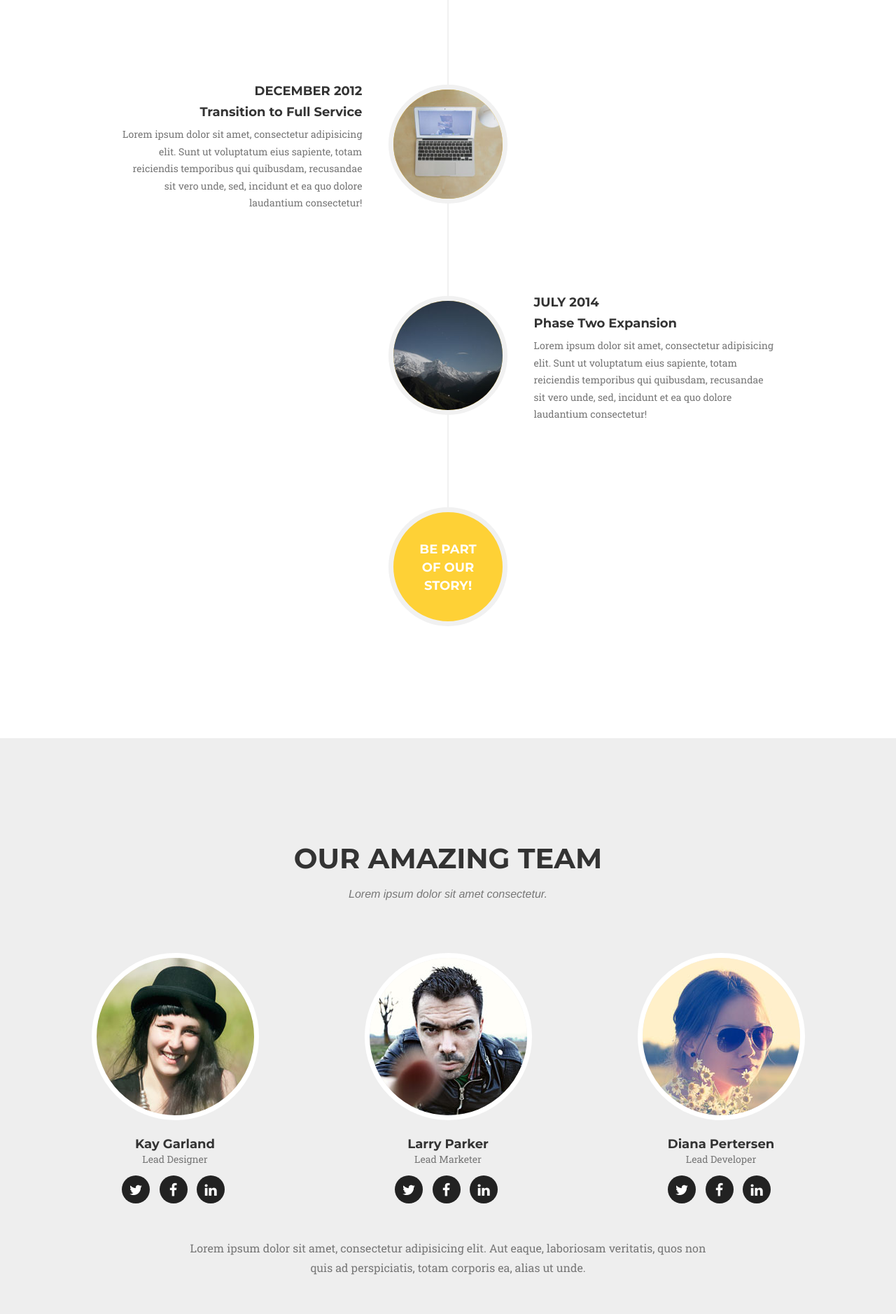
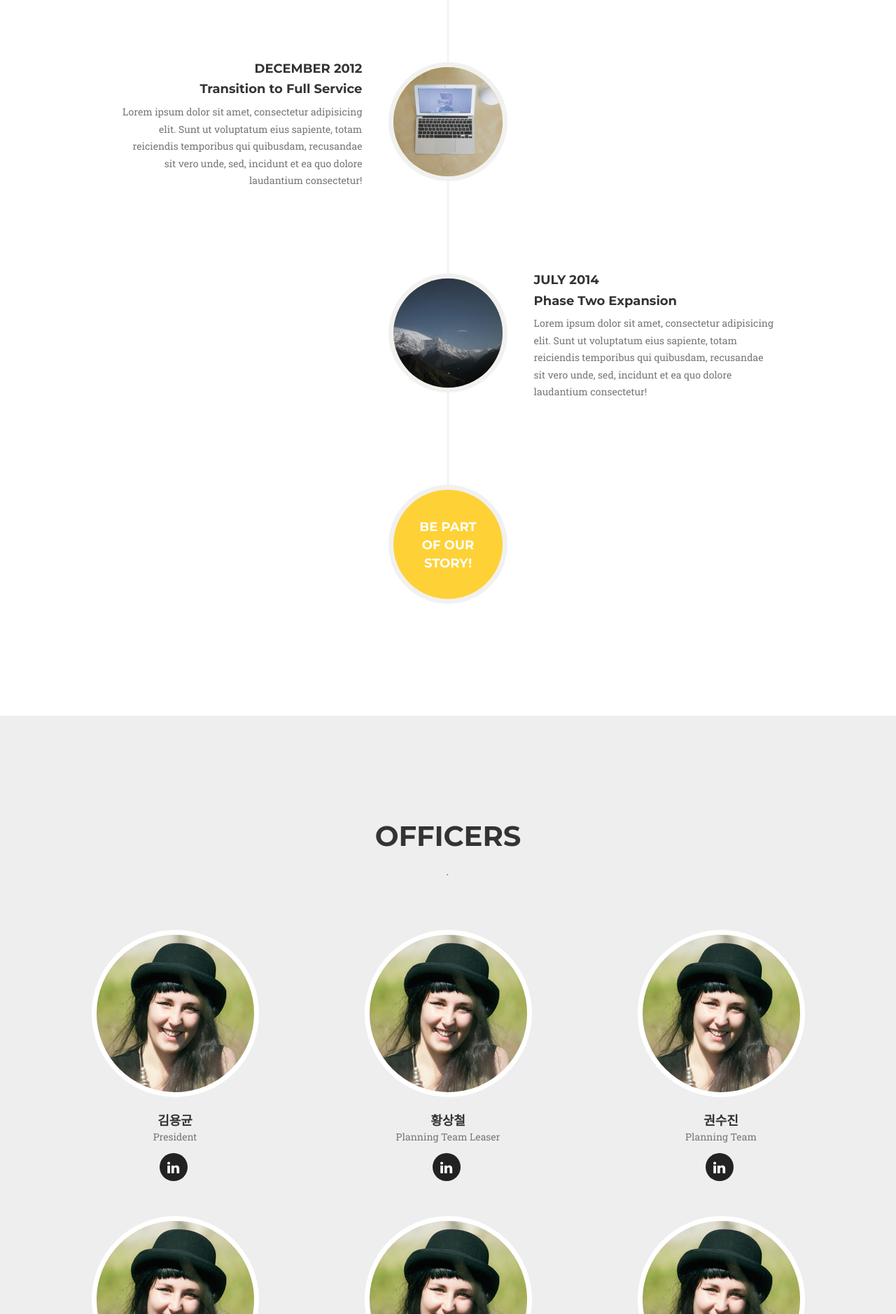
Before and after one commit to Kojobsdev/website, a Django app: template apps/templates/index.html in a window 1280 px wide. Shown: the part 3482-5360 px from the top of the page at 70% size. Run offline with Django 3.2, Linux system fonts and the light colour scheme; the template is opened without the code that fills it, so the values that code supplies are empty; some libraries are stand-ins or nearby versions; some web fonts are replaced.

Commit message:
Motify index.html

```diff
--- a/apps/templates/index.html
+++ b/apps/templates/index.html
@@ -43,7 +43,7 @@
                 <button type="button" class="navbar-toggle" data-toggle="collapse" data-target="#bs-example-navbar-collapse-1">
                     <span class="sr-only">Toggle navigation</span> Menu <i class="fa fa-bars"></i>
                 </button>
-                <a class="navbar-brand page-scroll" href="#page-top">Start Bootstrap</a>
+                <a class="navbar-brand page-scroll" href="#page-top">KOJOBS UW</a>
             </div>
 
             <!-- Collect the nav links, forms, and other content for toggling -->
@@ -53,19 +53,19 @@
                         <a href="#page-top"></a>
                     </li>
                     <li>
-                        <a class="page-scroll" href="#services">Services</a>
+                        <a class="page-scroll" href="#services">MEMBERSHIP</a>
                     </li>
                     <li>
-                        <a class="page-scroll" href="#portfolio">Portfolio</a>
+                        <a class="page-scroll" href="#portfolio">EVENT</a>
                     </li>
                     <li>
-                        <a class="page-scroll" href="#about">About</a>
+                        <a class="page-scroll" href="#about">ABOUT</a>
                     </li>
                     <li>
-                        <a class="page-scroll" href="#team">Team</a>
+                        <a class="page-scroll" href="#team">OFFICER</a>
                     </li>
                     <li>
-                        <a class="page-scroll" href="#contact">Contact</a>
+                        <a class="page-scroll" href="#contact">CONTACT</a>
                     </li>
                 </ul>
             </div>
@@ -78,7 +78,7 @@
     <header>
         <div class="container">
             <div class="intro-text">
-                <div class="intro-lead-in">Welcome To Our Studio!</div>
+                <div class="intro-lead-in">KOJOBS UW!</div>
                 <div class="intro-heading">It's Nice To Meet You</div>
                 <a href="#services" class="page-scroll btn btn-xl">Tell Me More</a>
             </div>
@@ -90,8 +90,8 @@
         <div class="container">
             <div class="row">
                 <div class="col-lg-12 text-center">
-                    <h2 class="section-heading">Services</h2>
-                    <h3 class="section-subheading text-muted">Lorem ipsum dolor sit amet consectetur.</h3>
+                    <h2 class="section-heading">BENEFITS</h2>
+                    <h3 class="section-subheading text-muted">what you can get from kojobs as a member</h3>
                 </div>
             </div>
             <div class="row text-center">
@@ -100,7 +100,7 @@
                         <i class="fa fa-circle fa-stack-2x text-primary"></i>
                         <i class="fa fa-shopping-cart fa-stack-1x fa-inverse"></i>
                     </span>
-                    <h4 class="service-heading">E-Commerce</h4>
+                    <h4 class="service-heading">Special Events</h4>
                     <p class="text-muted">Lorem ipsum dolor sit amet, consectetur adipisicing elit. Minima maxime quam architecto quo inventore harum ex magni, dicta impedit.</p>
                 </div>
                 <div class="col-md-4">
@@ -108,7 +108,7 @@
                         <i class="fa fa-circle fa-stack-2x text-primary"></i>
                         <i class="fa fa-laptop fa-stack-1x fa-inverse"></i>
                     </span>
-                    <h4 class="service-heading">Responsive Design</h4>
+                    <h4 class="service-heading">Tutoring Service</h4>
                     <p class="text-muted">Lorem ipsum dolor sit amet, consectetur adipisicing elit. Minima maxime quam architecto quo inventore harum ex magni, dicta impedit.</p>
                 </div>
                 <div class="col-md-4">
@@ -116,7 +116,7 @@
                         <i class="fa fa-circle fa-stack-2x text-primary"></i>
                         <i class="fa fa-lock fa-stack-1x fa-inverse"></i>
                     </span>
-                    <h4 class="service-heading">Web Security</h4>
+                    <h4 class="service-heading">Networking</h4>
                     <p class="text-muted">Lorem ipsum dolor sit amet, consectetur adipisicing elit. Minima maxime quam architecto quo inventore harum ex magni, dicta impedit.</p>
                 </div>
             </div>
@@ -128,8 +128,8 @@
         <div class="container">
             <div class="row">
                 <div class="col-lg-12 text-center">
-                    <h2 class="section-heading">Portfolio</h2>
-                    <h3 class="section-subheading text-muted">Lorem ipsum dolor sit amet consectetur.</h3>
+                    <h2 class="section-heading">Events</h2>
+                    <h3 class="section-subheading text-muted">Check out our newest events in 2017.</h3>
                 </div>
             </div>
             <div class="row">
@@ -227,7 +227,7 @@
             <div class="row">
                 <div class="col-lg-12 text-center">
                     <h2 class="section-heading">About</h2>
-                    <h3 class="section-subheading text-muted">Lorem ipsum dolor sit amet consectetur.</h3>
+                    <h3 class="section-subheading text-muted">check out our history </h3>
                 </div>
             </div>
             <div class="row">
@@ -239,11 +239,11 @@
                             </div>
                             <div class="timeline-panel">
                                 <div class="timeline-heading">
-                                    <h4>2009-2011</h4>
+                                    <h4>2014</h4>
                                     <h4 class="subheading">Our Humble Beginnings</h4>
                                 </div>
                                 <div class="timeline-body">
-                                    <p class="text-muted">Lorem ipsum dolor sit amet, consectetur adipisicing elit. Sunt ut voluptatum eius sapiente, totam reiciendis temporibus qui quibusdam, recusandae sit vero unde, sed, incidunt et ea quo dolore laudantium consectetur!</p>
+                                    <p class="text-muted">정례언니</p>
                                 </div>
                             </div>
                         </li>
@@ -307,21 +307,30 @@
         <div class="container">
             <div class="row">
                 <div class="col-lg-12 text-center">
-                    <h2 class="section-heading">Our Amazing Team</h2>
-                    <h3 class="section-subheading text-muted">Lorem ipsum dolor sit amet consectetur.</h3>
+                    <h2 class="section-heading"> Officers</h2>
+                    <h3 class="section-subheading text-muted">.</h3>
                 </div>
             </div>
             <div class="row">
+
+                <div id="president" class="col-sm-4">
+                    <div class="team-member">
+                        <img src="img/team/1.jpg" class="img-responsive img-circle" alt="">
+                        <h4>김용균</h4>
+                        <p class="text-muted">President</p>
+                        <ul class="list-inline social-buttons">
+                            <li><a href="#"><i class="fa fa-linkedin"></i></a>
+                            </li>
+                        </ul>
+                    </div>
+                </div>
+
                 <div class="col-sm-4">
                     <div class="team-member">
                         <img src="img/team/1.jpg" class="img-responsive img-circle" alt="">
-                        <h4>Kay Garland</h4>
-                        <p class="text-muted">Lead Designer</p>
+                        <h4>황상철</h4>
+                        <p class="text-muted">Planning Team Leaser</p>
                         <ul class="list-inline social-buttons">
-                            <li><a href="#"><i class="fa fa-twitter"></i></a>
-                            </li>
-                            <li><a href="#"><i class="fa fa-facebook"></i></a>
-                            </li>
                             <li><a href="#"><i class="fa fa-linkedin"></i></a>
                             </li>
                         </ul>
@@ -329,14 +338,10 @@
                 </div>
                 <div class="col-sm-4">
                     <div class="team-member">
-                        <img src="img/team/2.jpg" class="img-responsive img-circle" alt="">
-                        <h4>Larry Parker</h4>
-                        <p class="text-muted">Lead Marketer</p>
+                        <img src="img/team/1.jpg" class="img-responsive img-circle" alt="">
+                        <h4>권수진</h4>
+                        <p class="text-muted">Planning Team</p>
                         <ul class="list-inline social-buttons">
-                            <li><a href="#"><i class="fa fa-twitter"></i></a>
-                            </li>
-                            <li><a href="#"><i class="fa fa-facebook"></i></a>
-                            </li>
                             <li><a href="#"><i class="fa fa-linkedin"></i></a>
                             </li>
                         </ul>
@@ -344,55 +349,123 @@
                 </div>
                 <div class="col-sm-4">
                     <div class="team-member">
-                        <img src="img/team/3.jpg" class="img-responsive img-circle" alt="">
-                        <h4>Diana Pertersen</h4>
-                        <p class="text-muted">Lead Developer</p>
+                        <img src="img/team/1.jpg" class="img-responsive img-circle" alt="">
+                        <h4>장소현</h4>
+                        <p class="text-muted">Planning Team</p>
                         <ul class="list-inline social-buttons">
-                            <li><a href="#"><i class="fa fa-twitter"></i></a>
-                            </li>
-                            <li><a href="#"><i class="fa fa-facebook"></i></a>
-                            </li>
                             <li><a href="#"><i class="fa fa-linkedin"></i></a>
                             </li>
                         </ul>
                     </div>
                 </div>
-            </div>
+                <div class="col-sm-4">
+                    <div class="team-member">
+                        <img src="img/team/1.jpg" class="img-responsive img-circle" alt="">
+                        <h4>김희나</h4>
+                        <p class="text-muted">Planning Team</p>
+                        <ul class="list-inline social-buttons">
+                            <li><a href="#"><i class="fa fa-linkedin"></i></a>
+                            </li>
+                        </ul>
+                    </div>
+                </div>
+                <div class="col-sm-4">
+                    <div class="team-member">
+                        <img src="img/team/1.jpg" class="img-responsive img-circle" alt="">
+                        <h4>유민혁</h4>
+                        <p class="text-muted">Public Relation Leader</p>
+                        <ul class="list-inline social-buttons">
+                            <li><a href="#"><i class="fa fa-linkedin"></i></a>
+                            </li>
+                        </ul>
+                    </div>
+                </div>
+                <div class="col-sm-4">
+                    <div class="team-member">
+                        <img src="img/team/1.jpg" class="img-responsive img-circle" alt="">
+                        <h4>이유미</h4>
+                        <p class="text-muted">Human resource Leader</p>
+                        <ul class="list-inline social-buttons">
+                            <li><a href="#"><i class="fa fa-linkedin"></i></a>
+                            </li>
+                        </ul>
+                    </div>
+                </div>
+                <div class="col-sm-4">
+                    <div class="team-member">
+                        <img src="img/team/1.jpg" class="img-responsive img-circle" alt="">
+                        <h4>김나연</h4>
+                        <p class="text-muted">HR</p>
+                        <ul class="list-inline social-buttons">
+                            <li><a href="#"><i class="fa fa-linkedin"></i></a>
+                            </li>
+                        </ul>
+                    </div>
+                </div>
+                <div class="col-sm-4">
+                    <div class="team-member">
+                        <img src="img/team/1.jpg" class="img-responsive img-circle" alt="">
+                        <h4>하지원</h4>
+                        <p class="text-muted">HR</p>
+                        <ul class="list-inline social-buttons">
+                            <li><a href="#"><i class="fa fa-linkedin"></i></a>
+                            </li>
+                        </ul>
+                    </div>
+                </div>
+                <div class="col-sm-4">
+                    <div class="team-member">
+                        <img src="img/team/1.jpg" class="img-responsive img-circle" alt="">
+                        <h4>홍명기</h4
+                        <p class="text-muted"> HR</p>
+                        <ul class="list-inline social-buttons">
+                            <li><a href="#"><i class="fa fa-linkedin"></i></a>
+                            </li>
+                        </ul>
+                    </div>
+                </div>
+                <div class="col-sm-4">
+                    <div class="team-member">
+                        <img src="img/team/1.jpg" class="img-responsive img-circle" alt="">
+                        <h4> 김희원</h4>
+                        <p class="text-muted">HR</p>
+                        <ul class="list-inline social-buttons">
+                            <li><a href="#"><i class="fa fa-linkedin"></i></a>
+                            </li>
+                        </ul>
+                    </div>
+                </div>
+
+                <div class="col-sm-4">
+                    <div class="team-member">
+                        <img src="img/team/1.jpg" class="img-responsive img-circle" alt="">
+                        <h4>황희연</h4>
+                        <p class="text-muted">Marketing Leader</p>
+                        <ul class="list-inline social-buttons">
+                            <li><a href="#"><i class="fa fa-linkedin"></i></a>
+                            </li>
+                        </ul>
+                    </div>
+                </div>
+                <div class="col-sm-4">
+                    <div class="team-member">
+                        <img src="img/team/1.jpg" class="img-responsive img-circle" alt="">
+                        <h4>김민형</h4>
+                        <p class="text-muted">Marketing</p>
+                        <ul class="list-inline social-buttons">
+                            <li><a href="#"><i class="fa fa-linkedin"></i></a>
+                            </li>
+                        </ul>
+                    </div>
+                </div>
             <div class="row">
                 <div class="col-lg-8 col-lg-offset-2 text-center">
-                    <p class="large text-muted">Lorem ipsum dolor sit amet, consectetur adipisicing elit. Aut eaque, laboriosam veritatis, quos non quis ad perspiciatis, totam corporis ea, alias ut unde.</p>
+                    <p class="large text-muted">여기에 버튼있어서 리쿠르팅기간에 JOIN US 버튼?</p>
                 </div>
             </div>
         </div>
     </section>
 
-    <!-- Clients Aside -->
-    <aside class="clients">
-        <div class="container">
-            <div class="row">
-                <div class="col-md-3 col-sm-6">
-                    <a href="#">
-                        <img src="img/logos/envato.jpg" class="img-responsive img-centered" alt="">
-                    </a>
-                </div>
-                <div class="col-md-3 col-sm-6">
-                    <a href="#">
-                        <img src="img/logos/designmodo.jpg" class="img-responsive img-centered" alt="">
-                    </a>
-                </div>
-                <div class="col-md-3 col-sm-6">
-                    <a href="#">
-                        <img src="img/logos/themeforest.jpg" class="img-responsive img-centered" alt="">
-                    </a>
-                </div>
-                <div class="col-md-3 col-sm-6">
-                    <a href="#">
-                        <img src="img/logos/creative-market.jpg" class="img-responsive img-centered" alt="">
-                    </a>
-                </div>
-            </div>
-        </div>
-    </aside>
 
     <!-- Contact Section -->
     <section id="contact">
@@ -400,7 +473,7 @@
             <div class="row">
                 <div class="col-lg-12 text-center">
                     <h2 class="section-heading">Contact Us</h2>
-                    <h3 class="section-subheading text-muted">Lorem ipsum dolor sit amet consectetur.</h3>
+                    <h3 class="section-subheading text-muted">코잡스에게 궁금하거나 하고싶은말을 보내주세요</h3>
                 </div>
             </div>
             <div class="row">
@@ -443,16 +516,13 @@
         <div class="container">
             <div class="row">
                 <div class="col-md-4">
-                    <span class="copyright">Copyright &copy; Your Website 2016</span>
+                    <span class="copyright">Copyright &copy; KDev</span>
                 </div>
                 <div class="col-md-4">
                     <ul class="list-inline social-buttons">
-                        <li><a href="#"><i class="fa fa-twitter"></i></a>
+                        <li><a href="https://www.facebook.com/KojobsUW/"><i class="fa fa-facebook"></i></a>
                         </li>
-                        <li><a href="#"><i class="fa fa-facebook"></i></a>
-                        </li>
-                        <li><a href="#"><i class="fa fa-linkedin"></i></a>
-                        </li>
+
                     </ul>
                 </div>
                 <div class="col-md-4">
```
Also changed, not shown: 3 other files.
